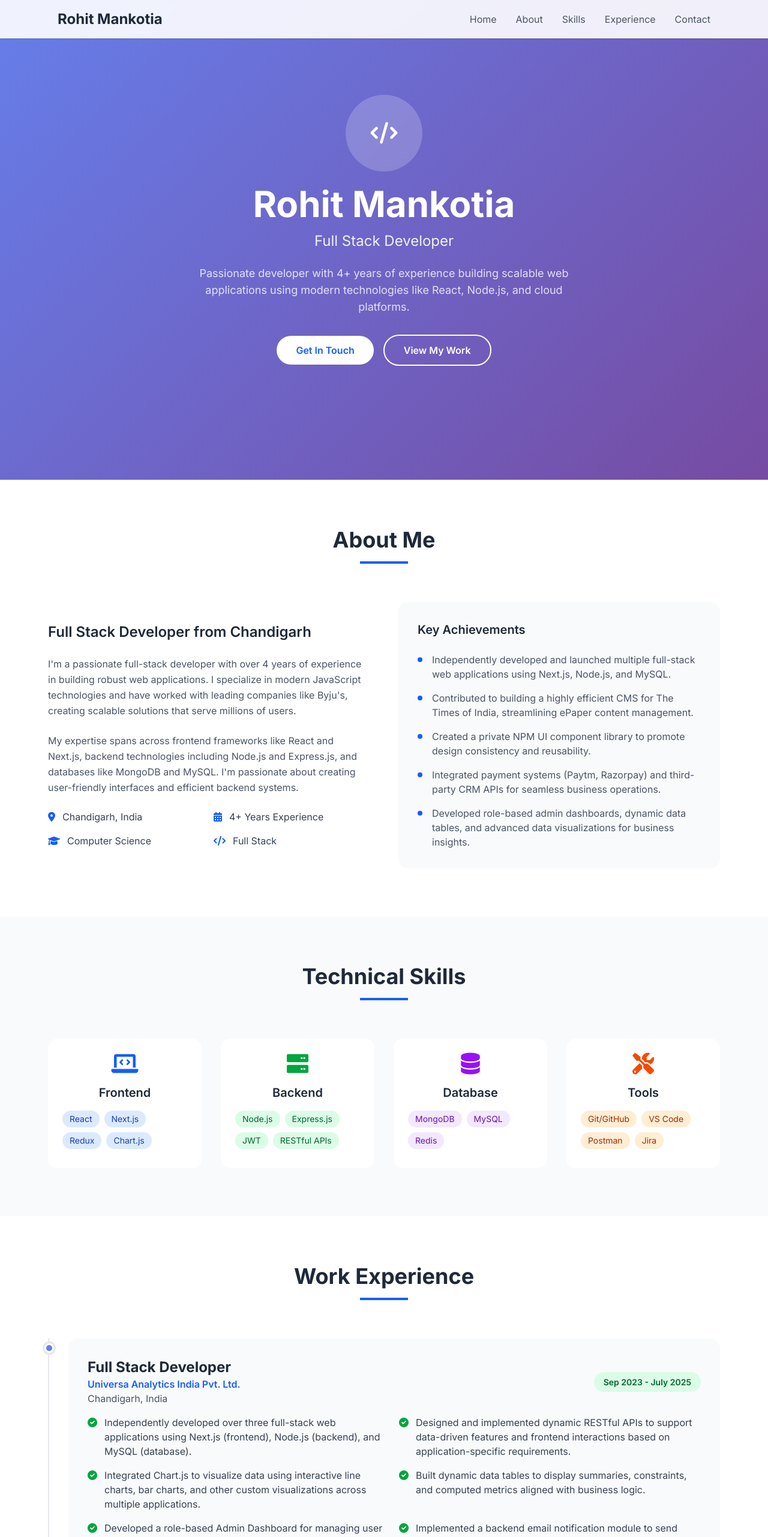
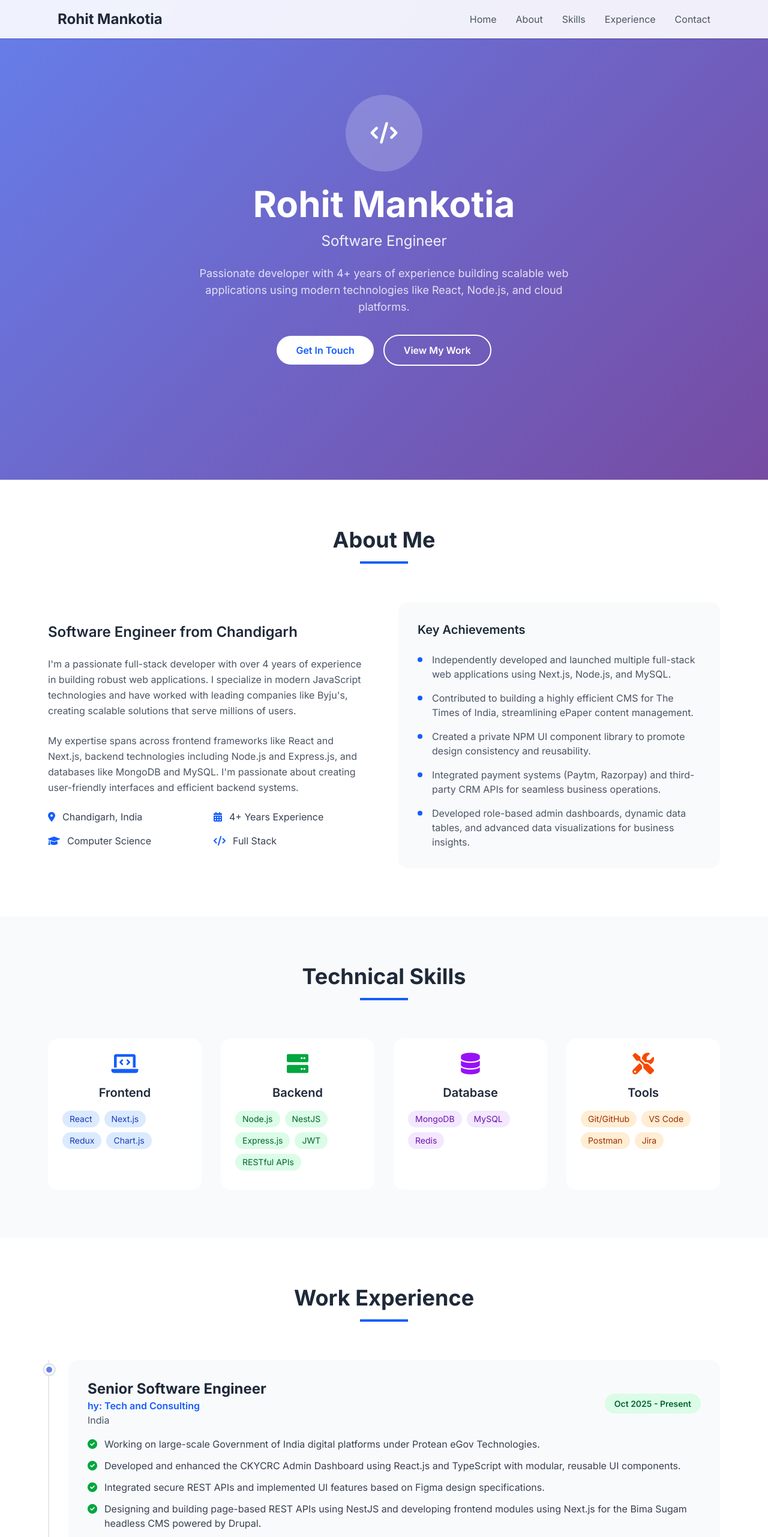
Before and after one commit to rohit-mankotia/portfolio, a Next.js app: page / in a window 1280 px wide. Shown: the top 2563 px of the page at 60% size. Built offline with nearby package versions, Linux system fonts and the light colour scheme.

Commit message:
update portfolio details: change job title to Software Engineer, add new experience entry, and update backend skills

```diff
--- a/src/pages/index.tsx
+++ b/src/pages/index.tsx
@@ -38,12 +38,24 @@ export default function Portfolio(): React.JSX.Element {
 
   const skills: Skills = {
     frontend: ["React", "Next.js", "Redux", "Chart.js"],
-    backend: ["Node.js", "Express.js", "JWT", "RESTful APIs"],
+    backend: ["Node.js", "NestJS", "Express.js", "JWT", "RESTful APIs"],
     db: ["MongoDB", "MySQL", "Redis"],
     tools: ["Git/GitHub", "VS Code", "Postman", "Jira"],
   };
 
   const experience: Experience[] = [
+    {
+      company: "hy: Tech and Consulting",
+      role: "Senior Software Engineer",
+      location: "India",
+      period: "Oct 2025 - Present",
+      bullets: [
+        "Working on large-scale Government of India digital platforms under Protean eGov Technologies.",
+        "Developed and enhanced the CKYCRC Admin Dashboard using React.js and TypeScript with modular, reusable UI components.",
+        "Integrated secure REST APIs and implemented UI features based on Figma design specifications.",
+        "Designing and building page-based REST APIs using NestJS and developing frontend modules using Next.js for the Bima Sugam headless CMS powered by Drupal."
+      ],
+    },
     {
       company: "Universa Analytics India Pvt. Ltd.",
       role: "Full Stack Developer",
@@ -110,8 +122,8 @@ export default function Portfolio(): React.JSX.Element {
   return (
     <>
       <Head>
-        <title>Rohit Mankotia - Full Stack Developer</title>
-        <meta name="description" content="Full Stack Developer with 4+ years of experience in React, Node.js, and modern web technologies." />
+        <title>Rohit Mankotia - Software Engineer</title>
+        <meta name="description" content="Software Engineer with 4+ years of experience in React, Node.js, and modern web technologies." />
         <meta name="viewport" content="width=device-width, initial-scale=1" />
       </Head>
 
@@ -193,7 +205,7 @@ export default function Portfolio(): React.JSX.Element {
                 <i className="fas fa-code text-4xl"></i>
               </div>
               <h1 className="text-5xl md:text-6xl font-bold mb-4">Rohit Mankotia</h1>
-              <p className="text-xl md:text-2xl mb-6 text-white/90">Full Stack Developer</p>
+              <p className="text-xl md:text-2xl mb-6 text-white/90">Software Engineer</p>
               <p className="text-lg mb-8 text-white/80 max-w-2xl mx-auto">
                 Passionate developer with 4+ years of experience building scalable web applications using modern technologies like React, Node.js, and cloud platforms.
               </p>
@@ -229,7 +241,7 @@ export default function Portfolio(): React.JSX.Element {
             </div>
             <div className="grid md:grid-cols-2 gap-12 items-center">
               <div>
-                <h3 className="text-2xl font-semibold text-gray-800 mb-6">Full Stack Developer from Chandigarh</h3>
+                <h3 className="text-2xl font-semibold text-gray-800 mb-6">Software Engineer from Chandigarh</h3>
                 <p className="text-gray-600 mb-6 leading-relaxed">
                   I&apos;m a passionate full-stack developer with over 4 years of experience in building robust web applications.
                   I specialize in modern JavaScript technologies and have worked with leading companies like Byju&apos;s,
@@ -363,8 +375,8 @@ export default function Portfolio(): React.JSX.Element {
                       </div>
                       <div className="mt-2 md:mt-0">
                         <span className={`px-4 py-2 rounded-full text-sm font-semibold ${index === 0 ? 'bg-green-100 text-green-800' :
-                            index === 1 ? 'bg-blue-100 text-blue-800' :
-                              'bg-purple-100 text-purple-800'
+                          index === 1 ? 'bg-blue-100 text-blue-800' :
+                            'bg-purple-100 text-purple-800'
                           }`}>
                           {exp.period}
                         </span>
@@ -374,8 +386,8 @@ export default function Portfolio(): React.JSX.Element {
                       {exp.bullets.map((bullet, bulletIndex) => (
                         <div key={bulletIndex} className="flex items-start">
                           <i className={`fas fa-check-circle mt-1 mr-3 ${index === 0 ? 'text-green-600' :
-                              index === 1 ? 'text-blue-600' :
-                                'text-purple-600'
+                            index === 1 ? 'text-blue-600' :
+                              'text-purple-600'
                             }`}></i>
                           <p className="text-gray-700">{bullet}</p>
                         </div>
```
